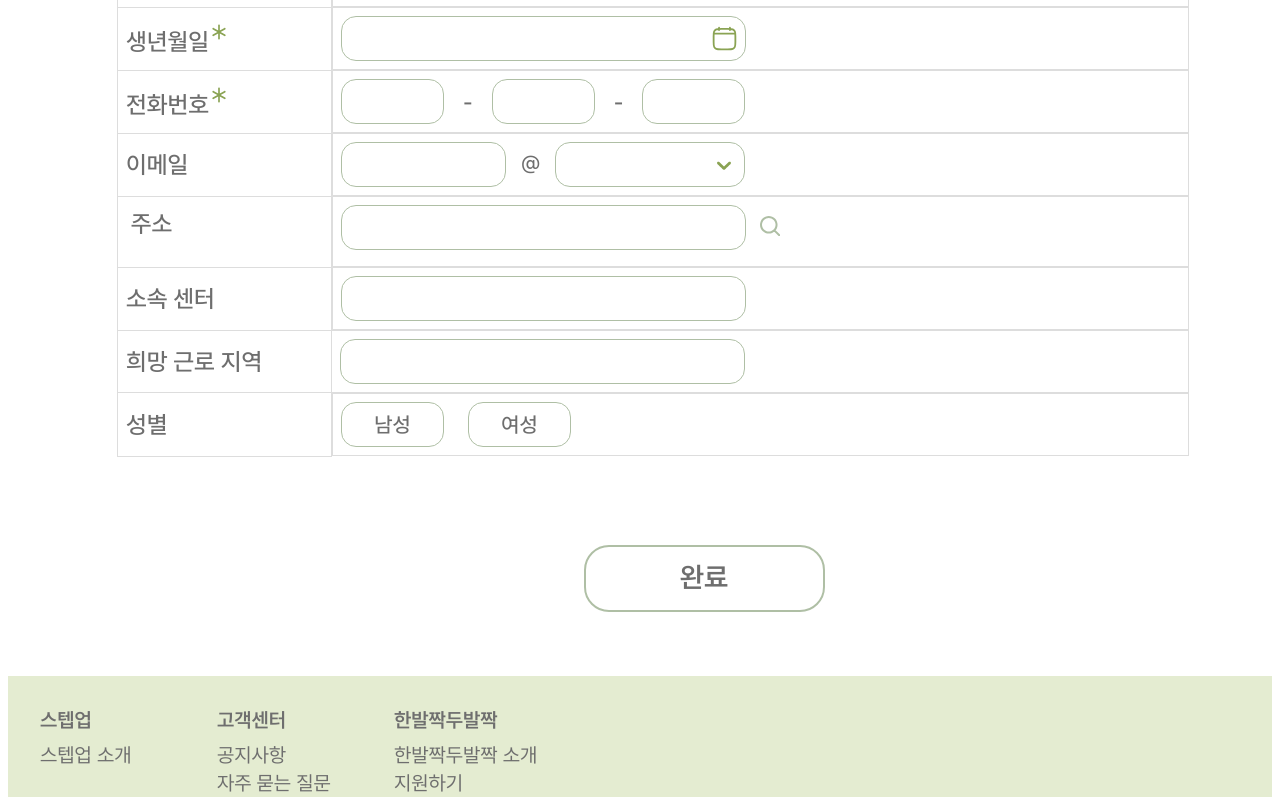
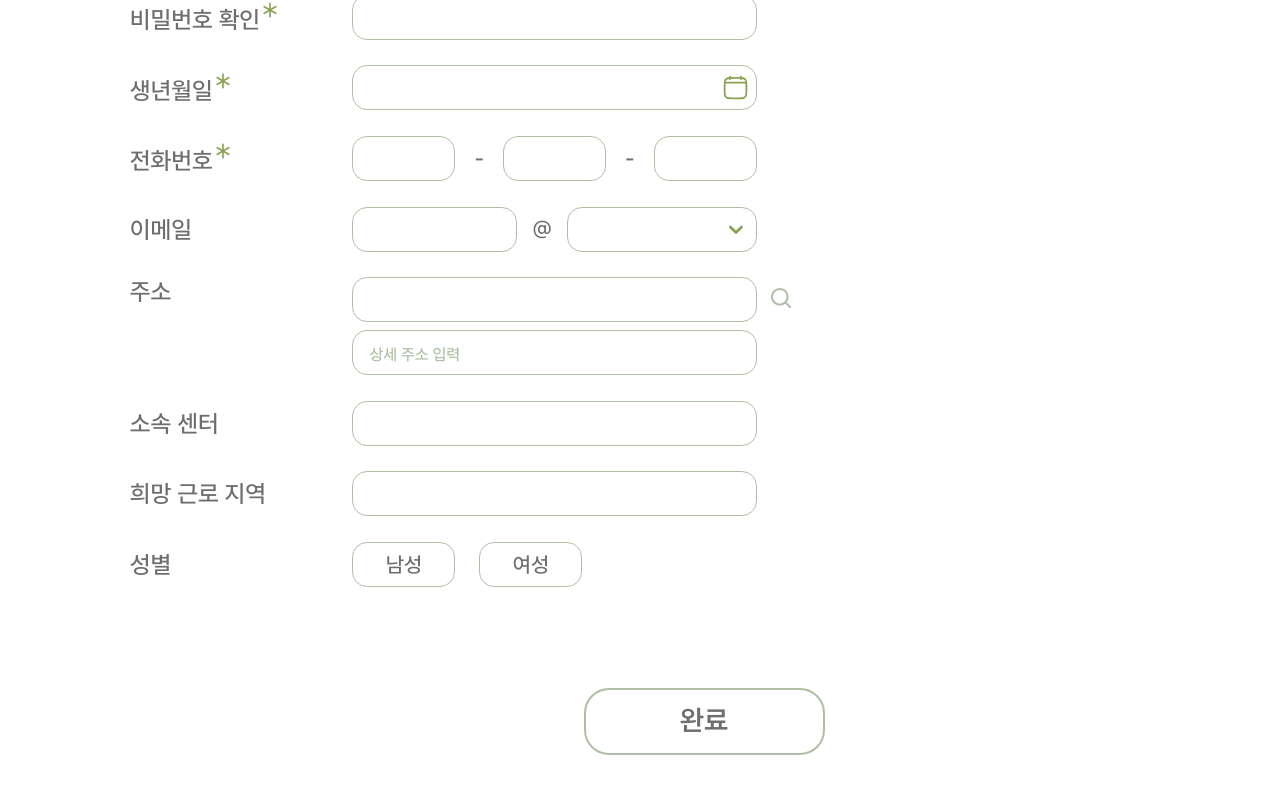
Before and after one commit to ICT-project-stepup/stepup-web, a React (Create React App) app: page /homelesssignin in a window 1280 px wide. Shown: the part 886-1683 px from the top of the page. Built offline with nearby package versions, Linux system fonts and the light colour scheme.

Commit message:
Fix: 주소 값 data로 전달

```diff
--- a/src/pages/authentication/signin/HmlsSignIn.js
+++ b/src/pages/authentication/signin/HmlsSignIn.js
@@ -451,10 +451,26 @@ export default function HmlsSignIn() {
               <td
                 style={{
                   display: "flex",
-                  alignItems: "row",
+                  flexDirection: "column",
                 }}
               >
-                <AddressInput />
+                <Controller
+                  name="address"
+                  control={control}
+                  render={({ field }) => (
+                    <AddressInput
+                      onAddressChange={(address) =>
+                        setValue("address", address)
+                      }
+                    />
+                  )}
+                />
+                <PlaceHolder
+                  placeholder="상세 주소 입력"
+                  type="text"
+                  name="detailedAddress"
+                  {...register("detailedAddress")}
+                />
               </td>
             </tr>
             <tr>
@@ -465,9 +481,6 @@ export default function HmlsSignIn() {
                   name="center"
                   {...register("center")}
                 />
-                {errors.center && (
-                  <ErrorMessage>{errors.center.message}</ErrorMessage>
-                )}
               </td>
             </tr>
             <tr>
@@ -589,8 +602,7 @@ const RequirementsTable = styled.table`
   table-layout: fixed; // 테이블 너비 고정
 
   td {
-    border: 1px solid #ddd;
-    padding: 0.5rem;
+    padding: 0.8rem;
     font-size: 1.5rem;
     text-align: left;
   }
```
